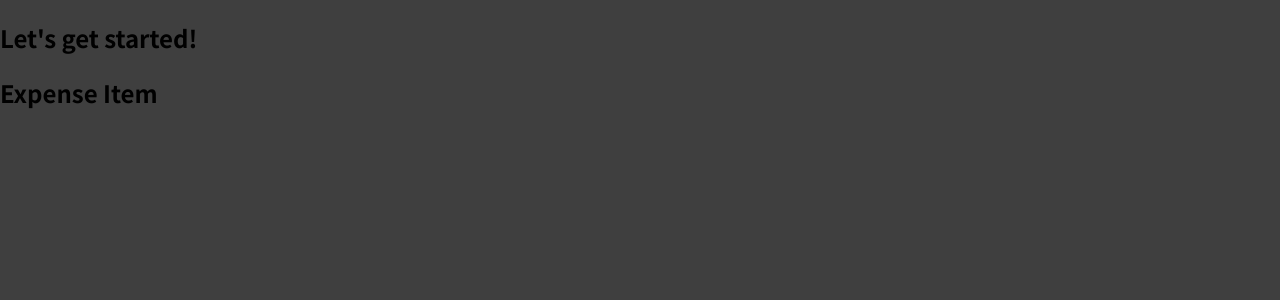
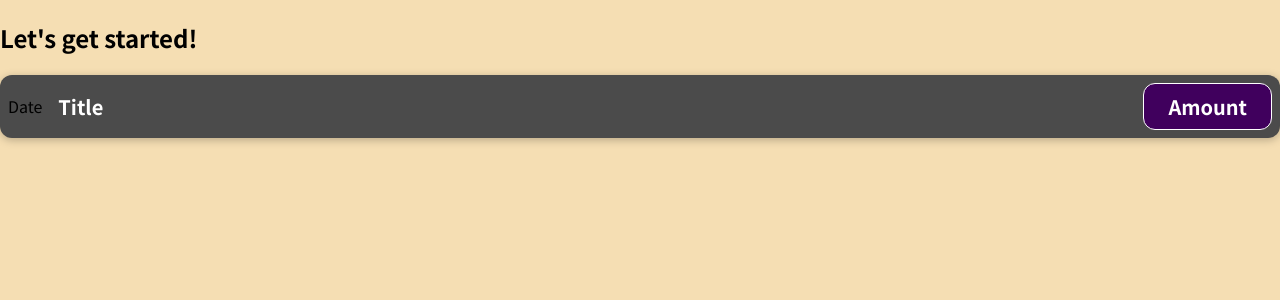
Before and after one commit to AgnesChang0227/react-session3-4, a JavaScript app: page / in a window 1280 px wide. Shown: the top 300 px of the page. Built offline with nearby package versions, Linux system fonts and the light colour scheme.

Commit message:
create css file, download the example and import in ExpenseItem, using by className

```diff
--- /dev/null
+++ b/src/components/ExpenseItem.css
@@ -0,0 +1,56 @@
+.expense-item {
+    display: flex;
+    justify-content: space-between;
+    align-items: center;
+    box-shadow: 0 2px 8px rgba(0, 0, 0, 0.25);
+    padding: 0.5rem;
+    margin: 1rem 0;
+    border-radius: 12px;
+    background-color: #4b4b4b;
+}
+
+.expense-item__description {
+    display: flex;
+    flex-direction: column;
+    gap: 1rem;
+    align-items: flex-end;
+    flex-flow: column-reverse;
+    justify-content: flex-start;
+    flex: 1;
+}
+
+.expense-item h2 {
+    color: #3a3a3a;
+    font-size: 1rem;
+    flex: 1;
+    margin: 0 1rem;
+    color: white;
+}
+
+.expense-item__price {
+    font-size: 1rem;
+    font-weight: bold;
+    color: white;
+    background-color: #40005d;
+    border: 1px solid white;
+    padding: 0.5rem;
+    border-radius: 12px;
+}
+
+@media (min-width: 580px) {
+    .expense-item__description {
+        flex-direction: row;
+        align-items: center;
+        justify-content: flex-start;
+        flex: 1;
+    }
+
+    .expense-item__description h2 {
+        font-size: 1.25rem;
+    }
+
+    .expense-item__price {
+        font-size: 1.25rem;
+        padding: 0.5rem 1.5rem;
+    }
+}
--- a/src/components/ExpenseItem.js
+++ b/src/components/ExpenseItem.js
@@ -1,9 +1,15 @@
+import "./ExpenseItem.css";//import css
 
 const ExpenseItem = () => {
-    return (
-        <div>
-            <h2>Expense Item</h2>
+    return (//return沒有()就只會return 一行
+        //在div配置className，以使用css中的style
+        <div className="expense-item">
+            <div>Date</div>
+            <div className="expense-item__description">
+                <h2>Title</h2>
+                <div className="expense-item__price">Amount</div>
+            </div>
         </div>
-    )
+    )//因此要用()括起來
 }
-export default ExpenseItem ;
+export default ExpenseItem;
--- a/src/index.css
+++ b/src/index.css
@@ -8,5 +8,5 @@
 }
 body{
   margin: 0;
-  background-color: #3f3f3f;
+  background-color: wheat;
 }
```
